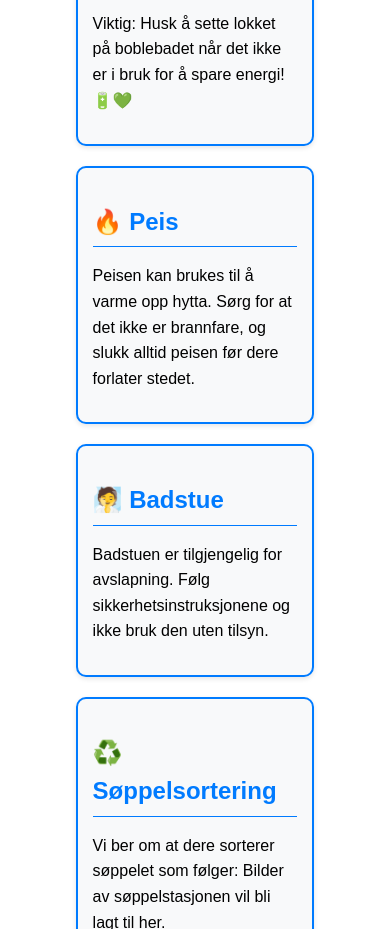
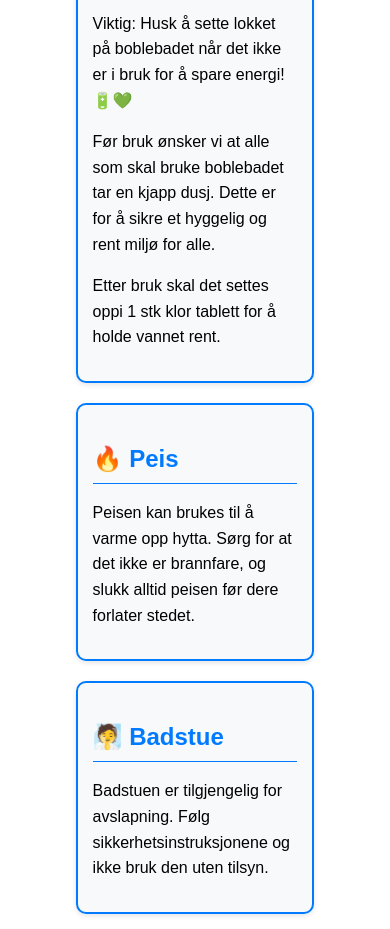
Before and after one commit to Rolfkitt/Rytterveien166, a plain HTML site: page index.html in a window 390 px wide. Shown: the part 2080-3009 px from the top of the page. Drawn offline with Linux system fonts and the light colour scheme.

Commit message:
Legg til råd om dusj før bruk og klor-tablett etter bruk i jacuzzi-seksjonen

```diff
--- a/index.html
+++ b/index.html
@@ -54,6 +54,8 @@
             <ul id="jacuzzi-list"></ul>
             <p id="jacuzzi-temp"></p>
             <p id="jacuzzi-lid"></p>
+            <p id="jacuzzi-shower"></p>
+            <p id="jacuzzi-chlorine"></p>
         </section>
 
         <section id="fireplace">
--- a/static/js/script.js
+++ b/static/js/script.js
@@ -22,6 +22,8 @@ const translations = {
         ],
         jacuzziTempAdvice: "Vi anbefaler at dere setter temperaturen til 38 grader ved ankomst. Dette gjør dere ved å trykke på displayet på boblebadet til ønsket temperatur vises.",
         jacuzziLidAdvice: "Viktig: Husk å sette lokket på boblebadet når det ikke er i bruk for å spare energi! 🔋💚",
+        jacuzziShowerAdvice: "Før bruk ønsker vi at alle som skal bruke boblebadet tar en kjapp dusj. Dette er for å sikre et hyggelig og rent miljø for alle.",
+        jacuzziChlorineAdvice: "Etter bruk skal det settes oppi 1 stk klor tablett for å holde vannet rent.",
         fireplaceTitle: "🔥 Peis",
         fireplaceText: "Peisen kan brukes til å varme opp hytta. Sørg for at det ikke er brannfare, og slukk alltid peisen før dere forlater stedet.",
         saunaTitle: "🧖 Badstue",
@@ -61,6 +63,8 @@ const translations = {
         ],
         jacuzziTempAdvice: "Vi anbefaler, at I sætter temperaturen til 38 grader ved ankomst. Dette gør I ved at trykke på displayet på boblebadet til ønsket temperatur vises.",
         jacuzziLidAdvice: "Vigtigt: Husk at sætte låget på boblebadet, når det ikke er i brug for at spare energi! 🔋💚",
+        jacuzziShowerAdvice: "Før brug ønsker vi, at alle som skal bruge boblebadet tager et hurtigt bad. Dette er for at sikre et hyggeligt og rent miljø for alle.",
+        jacuzziChlorineAdvice: "Efter brug skal der sættes 1 stk klor tablet op i for at holde vandet rent.",
         fireplaceTitle: "🔥 Peis",
         fireplaceText: "Peisen kan brukes til å varme opp hytta. Sørg for at det ikke er brannfare, og slukk alltid peisen før dere forlater stedet.",
         saunaTitle: "🧖 Badstue",
@@ -100,6 +104,8 @@ const translations = {
         ],
         jacuzziTempAdvice: "Wir empfehlen, die Temperatur bei Ankunft auf 38 Grad einzustellen. Dies tun Sie, indem Sie auf das Display des Whirlpools drücken, bis die gewünschte Temperatur angezeigt wird.",
         jacuzziLidAdvice: "Wichtig: Denken Sie daran, den Deckel auf den Whirlpool zu legen, wenn er nicht in Gebrauch ist, um Energie zu sparen! 🔋💚",
+        jacuzziShowerAdvice: "Vor der Nutzung möchten wir, dass alle, die den Whirlpool benutzen möchten, eine kurze Dusche nehmen. Dies dient dazu, eine angenehme und saubere Umgebung für alle zu gewährleisten.",
+        jacuzziChlorineAdvice: "Nach der Nutzung sollte 1 Chlor-Tablette hineingegeben werden, um das Wasser sauber zu halten.",
         fireplaceTitle: "🔥 Kamin",
         fireplaceText: "Der Kamin kann verwendet werden, um die Hütte zu heizen. Stellen Sie sicher, dass keine Brandgefahr besteht, und löschen Sie den Kamin immer, bevor Sie den Ort verlassen.",
         saunaTitle: "🧖 Sauna",
@@ -140,6 +146,8 @@ const translations = {
         ],
         jacuzziTempAdvice: "We recommend setting the temperature to 38 degrees upon arrival. You do this by pressing the display on the jacuzzi until the desired temperature is shown.",
         jacuzziLidAdvice: "Important: Remember to put the lid on the jacuzzi when not in use to save energy! 🔋💚",
+        jacuzziShowerAdvice: "Before use, we ask that everyone who wants to use the jacuzzi takes a quick shower. This is to ensure a pleasant and clean environment for everyone.",
+        jacuzziChlorineAdvice: "After use, 1 chlorine tablet should be added to keep the water clean.",
         fireplaceTitle: "🔥 Fireplace",
         fireplaceText: "The fireplace can be used to heat the cabin. Ensure there is no fire hazard, and always extinguish the fireplace before leaving.",
         saunaTitle: "🧖 Sauna",
@@ -186,6 +194,8 @@ function updateContent(lang = 'no') {
     });
     document.querySelector('#jacuzzi-temp').textContent = trans.jacuzziTempAdvice;
     document.querySelector('#jacuzzi-lid').textContent = trans.jacuzziLidAdvice;
+    document.querySelector('#jacuzzi-shower').textContent = trans.jacuzziShowerAdvice;
+    document.querySelector('#jacuzzi-chlorine').textContent = trans.jacuzziChlorineAdvice;
     document.querySelector('#fireplace h2').textContent = trans.fireplaceTitle;
     document.querySelector('#fireplace p').textContent = trans.fireplaceText;
     document.querySelector('#sauna h2').textContent = trans.saunaTitle;
```
